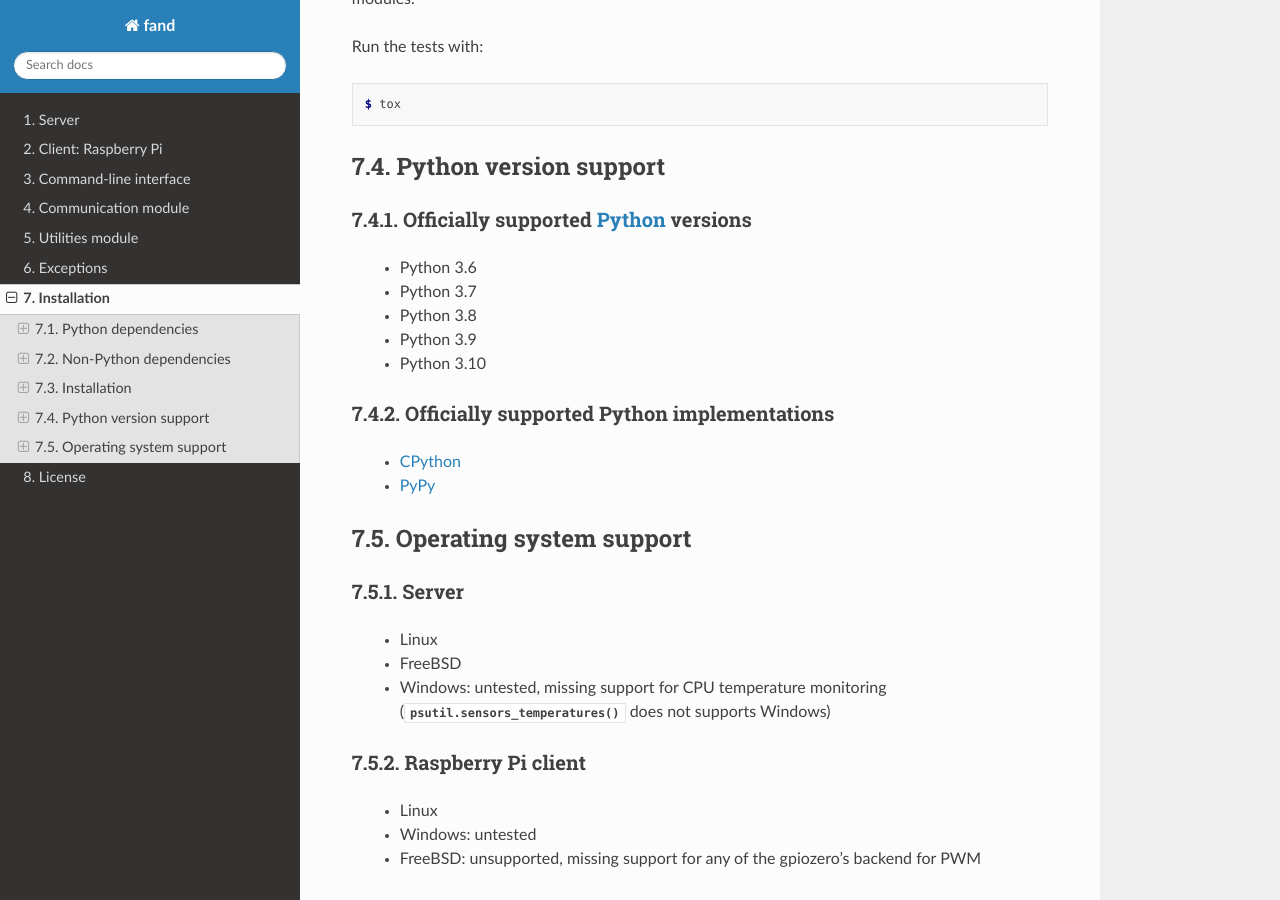
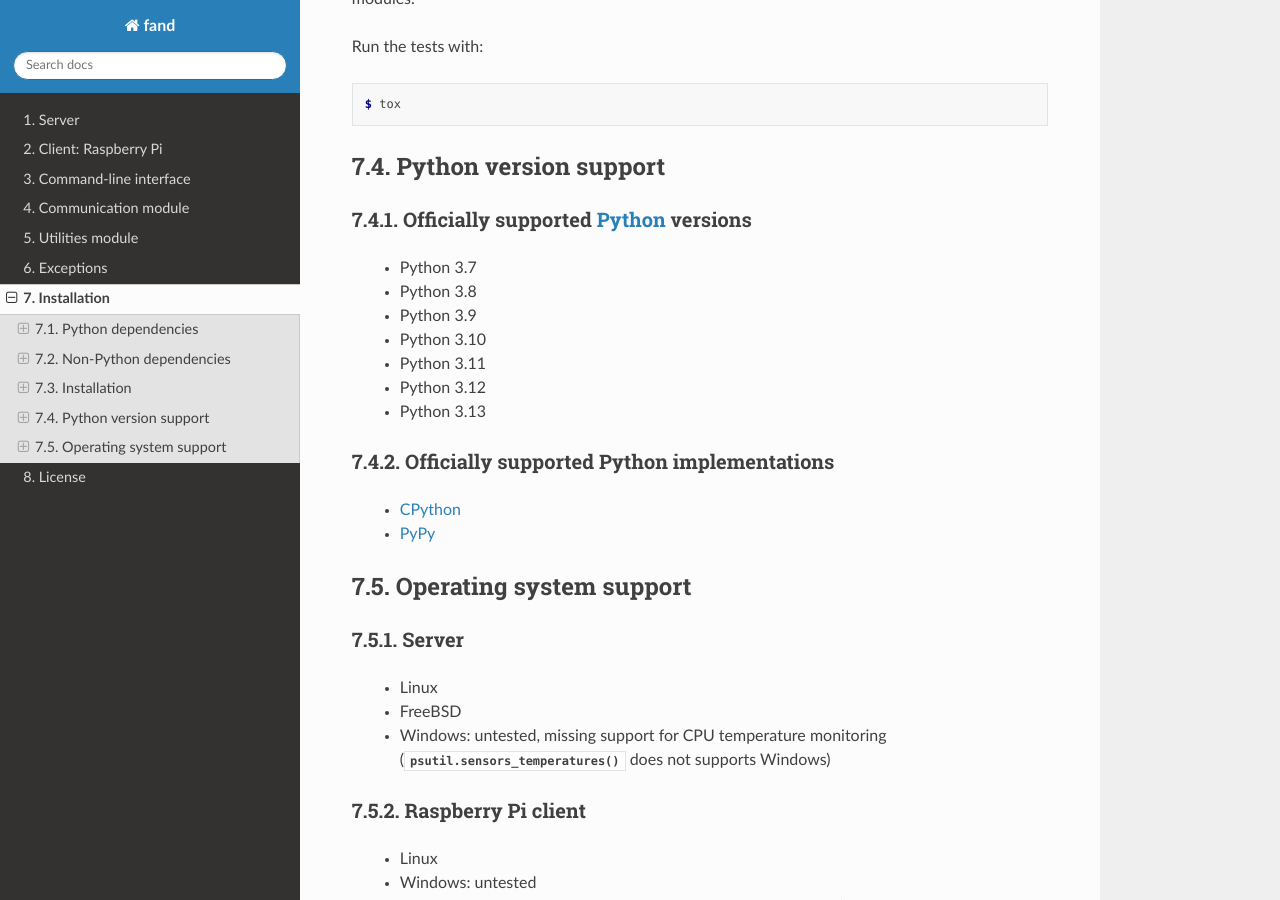
Before and after one commit to teapot9/fand, a Sphinx documentation site: the page built from doc/install.rst, in a window 1280 px wide and 900 px high, scrolled down 2739 px. Built offline with Sphinx 7.4.7 and the Read the Docs theme 2.0.0, drawn with Linux system fonts in a browser that asks for light colours.

Commit message:
Add Python 3.12 & 3.13, remove 3.6

```diff
--- a/doc/install.rst
+++ b/doc/install.rst
@@ -211,11 +211,13 @@ Python version support
 Officially supported Python_ versions
 -------------------------------------
 
- - Python 3.6
  - Python 3.7
  - Python 3.8
  - Python 3.9
  - Python 3.10
+ - Python 3.11
+ - Python 3.12
+ - Python 3.13
 
 .. _Python: https://www.python.org/downloads/
 
--- a/setup.py
+++ b/setup.py
@@ -17,7 +17,7 @@ setuptools.setup(
     license_files=['LICENSE'],
     url=fand.__url__,
 
-    python_requires='>=3.6, <4',
+    python_requires='>=3.7, <4',
     install_requires=[],
     extras_require={
         'test': ['pytest'],
@@ -50,12 +50,13 @@ setuptools.setup(
         "Operating System :: POSIX :: Linux",
         "Programming Language :: Python",
         "Programming Language :: Python :: 3",
-        "Programming Language :: Python :: 3.6",
         "Programming Language :: Python :: 3.7",
         "Programming Language :: Python :: 3.8",
         "Programming Language :: Python :: 3.9",
         "Programming Language :: Python :: 3.10",
         "Programming Language :: Python :: 3.11",
+        "Programming Language :: Python :: 3.12",
+        "Programming Language :: Python :: 3.13",
         "Programming Language :: Python :: Implementation :: CPython",
         "Programming Language :: Python :: Implementation :: PyPy",
         "Topic :: System :: Hardware",
```
Also changed, not shown: 4 other files.
